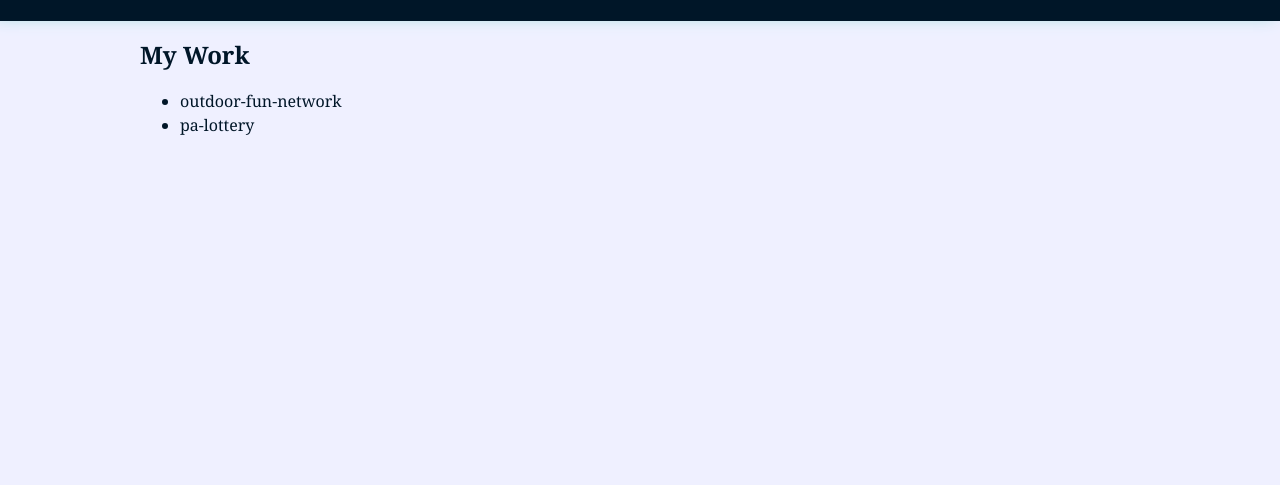
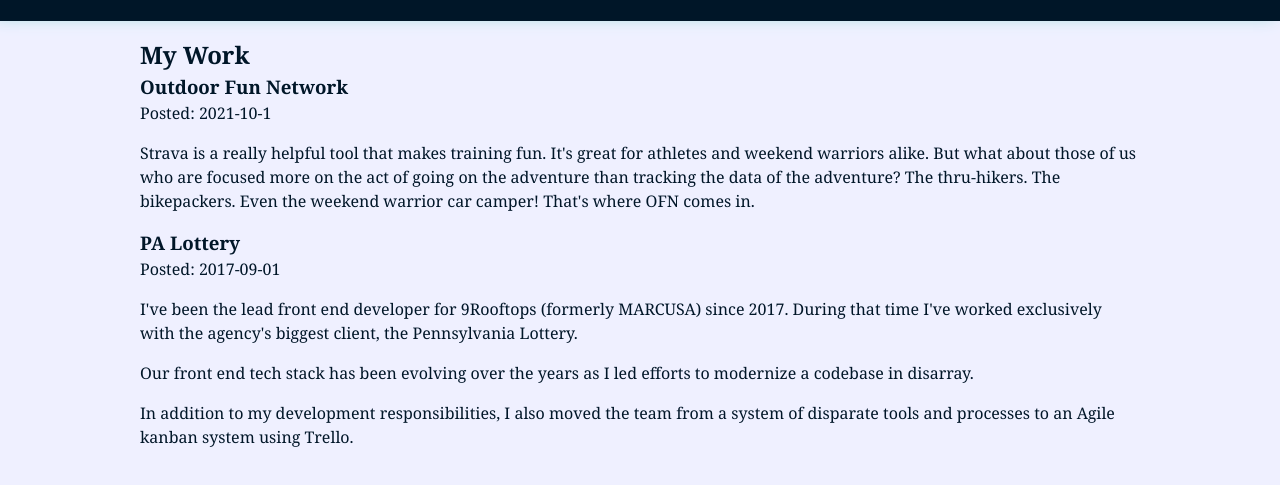
Before and after one commit to pmcghen/portfolio, a Gatsby site: page /portfolio in a window 1280 px wide. Shown: the part 115-600 px from the top of the page. Built offline with nearby package versions, Linux system fonts and the light colour scheme; Gatsby itself is replaced by a stand-in of ours.

Commit message:
Add content.

```diff
--- a/gatsby-config.js
+++ b/gatsby-config.js
@@ -15,5 +15,6 @@
         path: `${__dirname}/portfolio`,
       }
     },
+    "gatsby-plugin-mdx"
   ],
 };
--- a/package.json
+++ b/package.json
@@ -15,8 +15,11 @@
     "clean": "gatsby clean"
   },
   "dependencies": {
+    "@mdx-js/mdx": "^1.6.22",
+    "@mdx-js/react": "^1.6.22",
     "gatsby": "^3.14.3",
     "gatsby-plugin-image": "^1.14.1",
+    "gatsby-plugin-mdx": "^2.14.0",
     "gatsby-plugin-sass": "^4.14.0",
     "gatsby-plugin-sharp": "^3.14.1",
     "gatsby-source-filesystem": "^3.14.0",
--- a/portfolio/outdoor-fun-network.mdx
+++ b/portfolio/outdoor-fun-network.mdx
@@ -0,0 +1,6 @@
+---
+title: "Outdoor Fun Network"
+date: "2021-10-1"
+---
+
+Strava is a really helpful tool that makes training fun. It's great for athletes and weekend warriors alike. But what about those of us who are focused more on the act of going on the adventure than tracking the data of the adventure? The thru-hikers. The bikepackers. Even the weekend warrior car camper! That's where OFN comes in.
--- a/portfolio/pa-lottery.mdx
+++ b/portfolio/pa-lottery.mdx
@@ -0,0 +1,10 @@
+---
+title: "PA Lottery"
+date: "2017-09-01"
+---
+
+I've been the lead front end developer for 9Rooftops (formerly MARCUSA) since 2017. During that time I've worked exclusively with the agency's biggest client, the Pennsylvania Lottery.
+
+Our front end tech stack has been evolving over the years as I led efforts to modernize a codebase in disarray.
+
+In addition to my development responsibilities, I also moved the team from a system of disparate tools and processes to an Agile kanban system using Trello.
--- a/src/pages/portfolio.js
+++ b/src/pages/portfolio.js
@@ -1,5 +1,6 @@
 import * as React from 'react';
 import { graphql } from 'gatsby';
+import { MDXRenderer } from 'gatsby-plugin-mdx';
 import Layout from '../components/layout';
 import '../scss/style.scss';
 
@@ -7,24 +8,35 @@
   return(
     <Layout pageTitle="My Work">
       <h2>My Work</h2>
-      <ul>
-        {
-          data.allFile.nodes.map(node => (
-            <li key={node.name}>
-              {node.name}
-            </li>
-          ))
-        }
-      </ul>
+      {
+        data.allMdx.nodes.map(node => (
+          <article key={node.name}>
+            <header>
+              <h3>{node.frontmatter.title}</h3>
+              <span>Posted: {node.frontmatter.date}</span>
+            </header>
+            <MDXRenderer>
+              {node.body}
+            </MDXRenderer>
+          </article>
+        ))
+      }
     </Layout>
   );
 };
 
 export const query = graphql`
  query {
-   allFile {
+  allMdx(sort: {fields: frontmatter___date, order: DESC}) {
     nodes {
-      name
+      id
+      slug
+      frontmatter {
+        title
+        date
+      }
+      excerpt
+      body
     }
   }
 }`;
```
Also changed, not shown: 1 other file.
